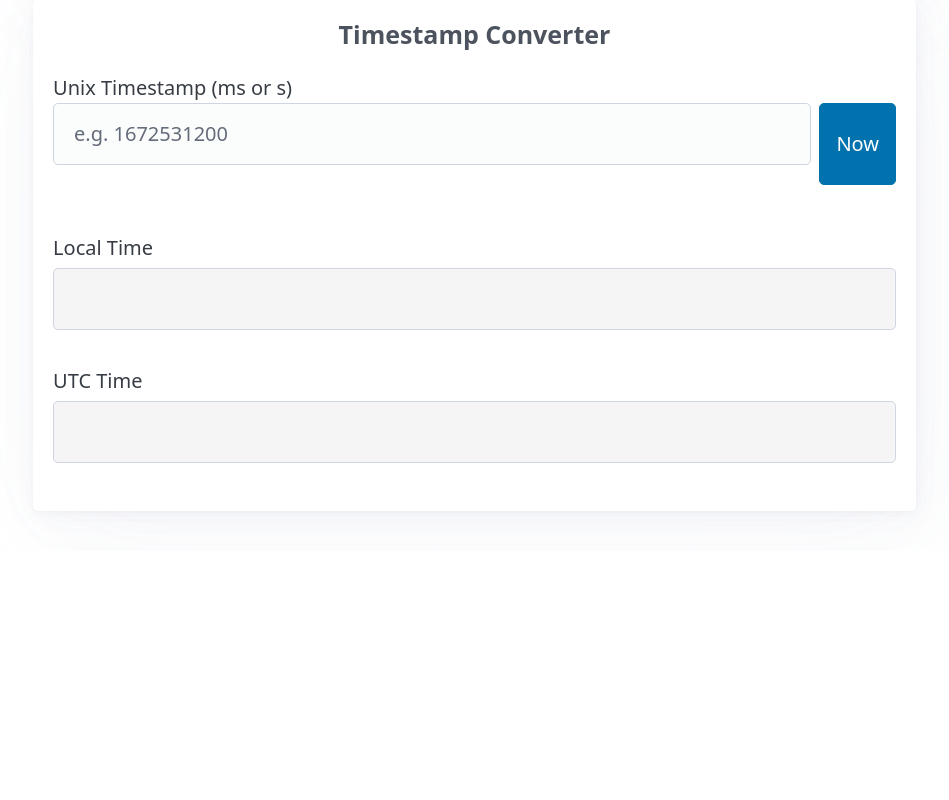
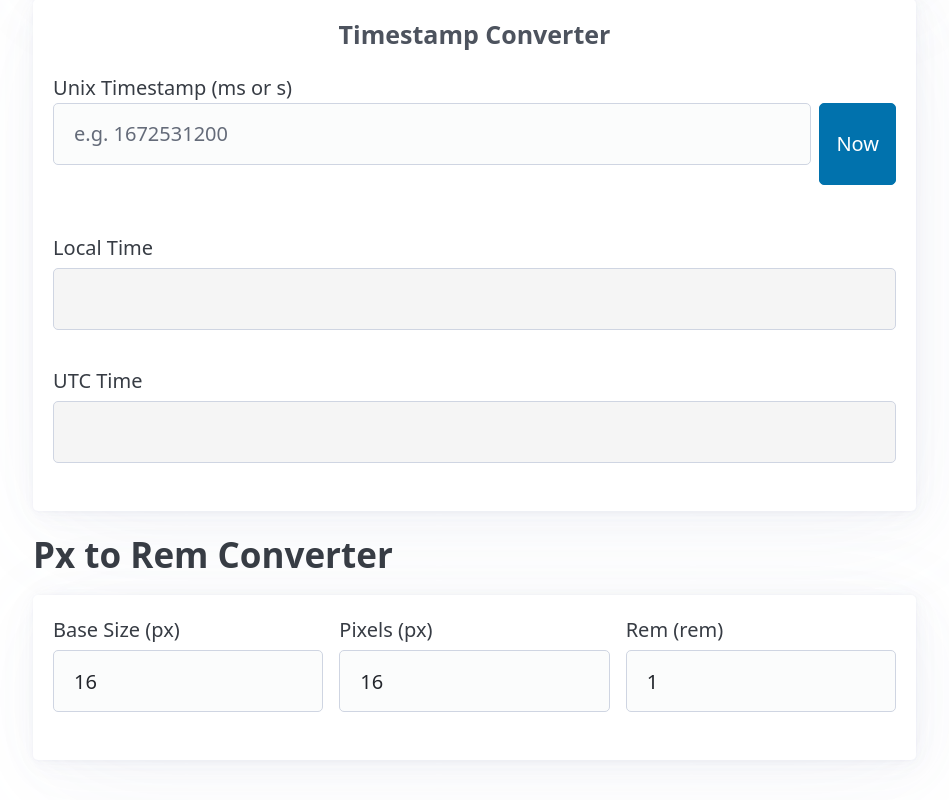
Before and after one commit to bkallaus/quick, a React (Create React App) app: page / in a window 1280 px wide. Shown: the part 1837-2637 px from the top of the page, without its empty margins (324-1273 px from the left). Before the commit the page ends 2388 px from the top, so only its background shows below. Built offline with nearby package versions, Linux system fonts and the light colour scheme.

Commit message:
feat: Px to Rem Converter

```diff
--- a/src/App.tsx
+++ b/src/App.tsx
@@ -7,6 +7,7 @@ import ShareableList from "./components/shareable-list";
 import GenerateList from "./components/generate-list";
 import Base64Encoder from "./components/base64-encoder";
 import TimestampConverter from "./components/timestamp-converter";
+import PxToRem from "./components/px-to-rem";
 import SideNav from "./components/side-nav";
 import "./App.css";
 
@@ -28,6 +29,7 @@ export default function App() {
           <div id="generate-list"><GenerateList /></div>
           <div id="base64-encoder"><Base64Encoder /></div>
           <div id="timestamp-converter"><TimestampConverter /></div>
+          <div id="px-to-rem"><PxToRem /></div>
         </div>
       </main>
     </div>
--- /dev/null
+++ b/src/components/px-to-rem.tsx
@@ -0,0 +1,88 @@
+import React, { useState, ChangeEvent } from "react";
+import CalculationContainer from "./container";
+
+const PxToRem = () => {
+  const [baseSize, setBaseSize] = useState<string>("16");
+  const [pxValue, setPxValue] = useState<string>("16");
+  const [remValue, setRemValue] = useState<string>("1");
+
+  const handleBaseSizeChange = (e: ChangeEvent<HTMLInputElement>) => {
+    const newBase = e.target.value;
+    setBaseSize(newBase);
+
+    // Attempt to keep px constant and update rem if possible
+    const numBase = parseFloat(newBase);
+    const numPx = parseFloat(pxValue);
+
+    if (!isNaN(numBase) && numBase > 0 && !isNaN(numPx)) {
+      setRemValue((numPx / numBase).toString());
+    }
+  };
+
+  const handlePxChange = (e: ChangeEvent<HTMLInputElement>) => {
+    const newPx = e.target.value;
+    setPxValue(newPx);
+
+    const numPx = parseFloat(newPx);
+    const numBase = parseFloat(baseSize);
+
+    if (!isNaN(numPx) && !isNaN(numBase) && numBase > 0) {
+      setRemValue((numPx / numBase).toString());
+    } else {
+      setRemValue("");
+    }
+  };
+
+  const handleRemChange = (e: ChangeEvent<HTMLInputElement>) => {
+    const newRem = e.target.value;
+    setRemValue(newRem);
+
+    const numRem = parseFloat(newRem);
+    const numBase = parseFloat(baseSize);
+
+    if (!isNaN(numRem) && !isNaN(numBase) && numBase > 0) {
+      setPxValue((numRem * numBase).toString());
+    } else {
+      setPxValue("");
+    }
+  };
+
+  return (
+    <div className="component-wrapper">
+      <h2>Px to Rem Converter</h2>
+      <CalculationContainer>
+        <div style={{ display: "flex", gap: "16px", alignItems: "flex-end", width: "100%", flexWrap: "wrap" }}>
+          <label style={{ flex: 1, minWidth: "100px" }}>
+            Base Size (px)
+            <input
+              type="number"
+              value={baseSize}
+              onChange={handleBaseSizeChange}
+              placeholder="16"
+            />
+          </label>
+          <label style={{ flex: 1, minWidth: "120px" }}>
+            Pixels (px)
+            <input
+              type="number"
+              value={pxValue}
+              onChange={handlePxChange}
+              placeholder="16"
+            />
+          </label>
+          <label style={{ flex: 1, minWidth: "120px" }}>
+            Rem (rem)
+            <input
+              type="number"
+              value={remValue}
+              onChange={handleRemChange}
+              placeholder="1"
+            />
+          </label>
+        </div>
+      </CalculationContainer>
+    </div>
+  );
+};
+
+export default PxToRem;
--- a/src/components/side-nav.tsx
+++ b/src/components/side-nav.tsx
@@ -14,6 +14,7 @@ const SideNav = () => {
           <li><a href="#generate-list">Generate List</a></li>
           <li><a href="#base64-encoder">Base64 Encoder/Decoder</a></li>
           <li><a href="#timestamp-converter">Timestamp Converter</a></li>
+          <li><a href="#px-to-rem">Px to Rem</a></li>
         </ul>
       </nav>
     </aside>
```
Also changed, not shown: 1 other file (tests, documents, lock files or other folders).
